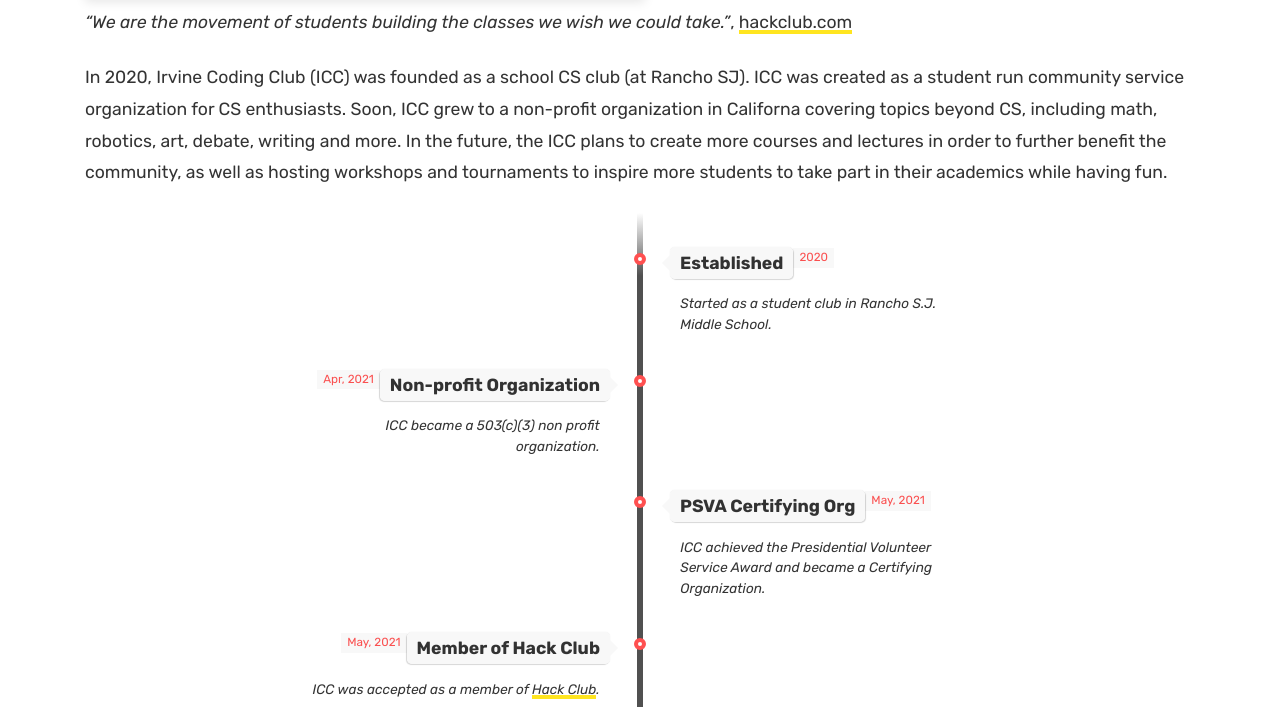
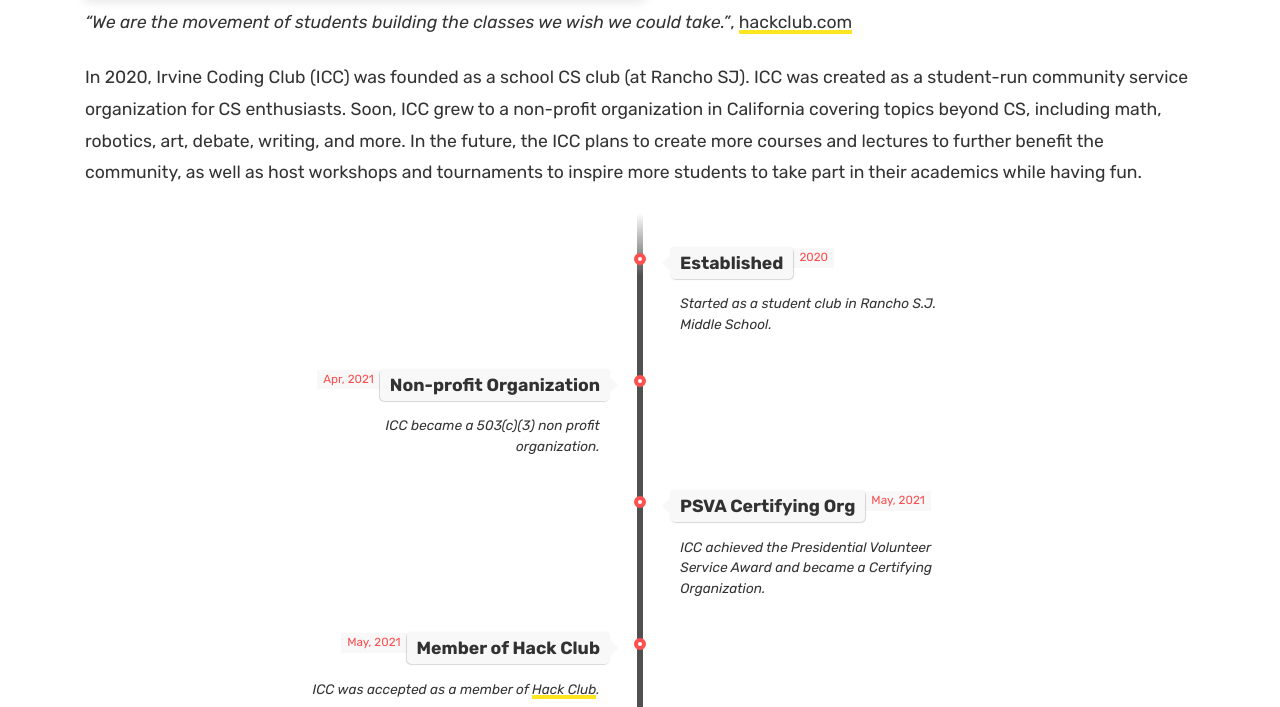
Before and after one commit to irvinecodingclub/irvinecodingclub.github.io, a Jekyll site: the page built from about.md, in a window 1280 px wide and 900 px high, scrolled down 3619 px, cut to the strip 193-900 px from the top of the window. Built offline with Jekyll 4.4.1, drawn with Linux system fonts in a browser that asks for light colours.

Commit message:
Update about.md

```diff
--- a/about.md
+++ b/about.md
@@ -216,7 +216,7 @@
 
 *"We are the movement of students building the classes we wish we could take."*, [hackclub.com](https://github.com/hackclub)
 
-In 2020, Irvine Coding Club (ICC) was founded as a school CS club (at Rancho SJ). ICC was created as a student run community service organization for CS enthusiasts. Soon, ICC grew to a non-profit organization in Californa covering topics beyond CS, including math, robotics, art, debate, writing and more. In the future, the ICC plans to create more courses and lectures in order to further benefit the community, as well as hosting workshops and tournaments to inspire more students to take part in their academics while having fun.
+In 2020, Irvine Coding Club (ICC) was founded as a school CS club (at Rancho SJ). ICC was created as a student-run community service organization for CS enthusiasts. Soon, ICC grew to a non-profit organization in California covering topics beyond CS, including math, robotics, art, debate, writing, and more. In the future, the ICC plans to create more courses and lectures to further benefit the community, as well as host workshops and tournaments to inspire more students to take part in their academics while having fun.
 <link href='https://fonts.googleapis.com/css?family=Open+Sans:400,300,300italic,400italic,600,600italic,700,700italic' rel='stylesheet' type='text/css'>
 
 <!-- The Timeline -->
```
